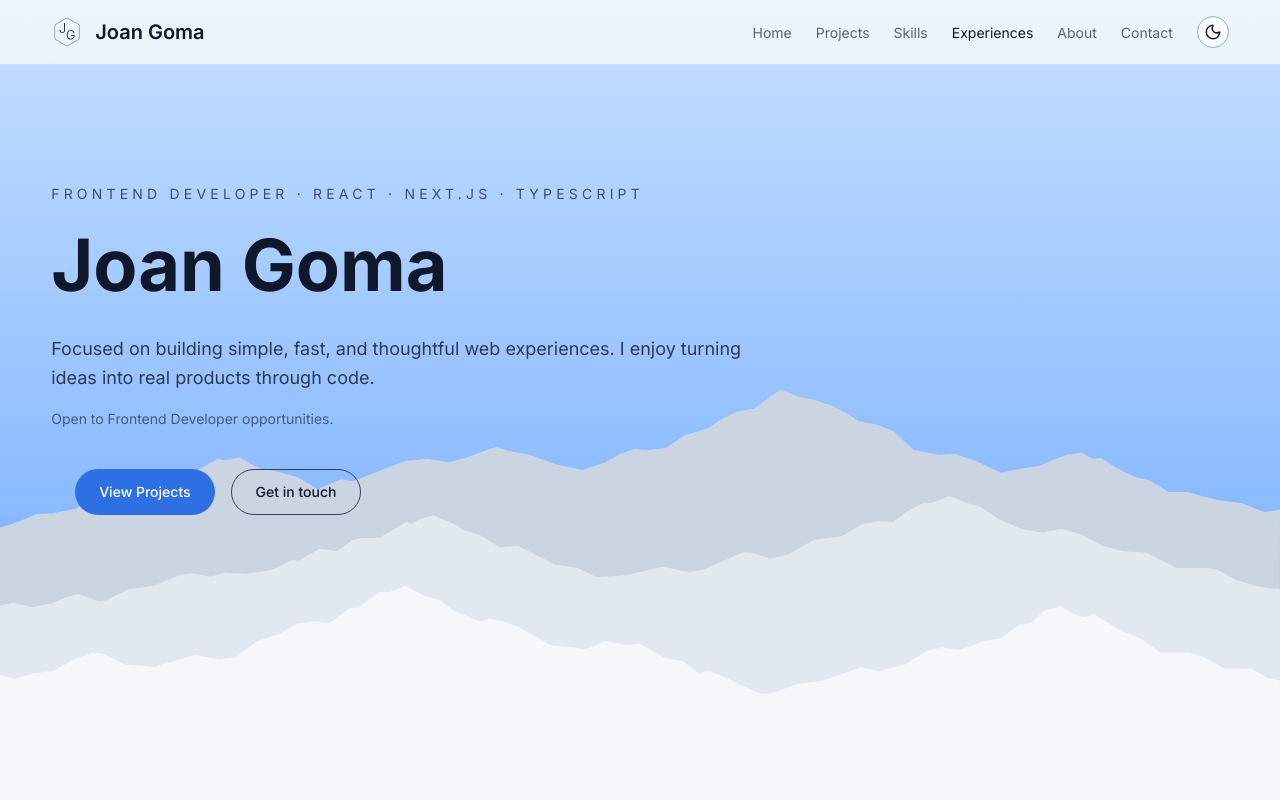
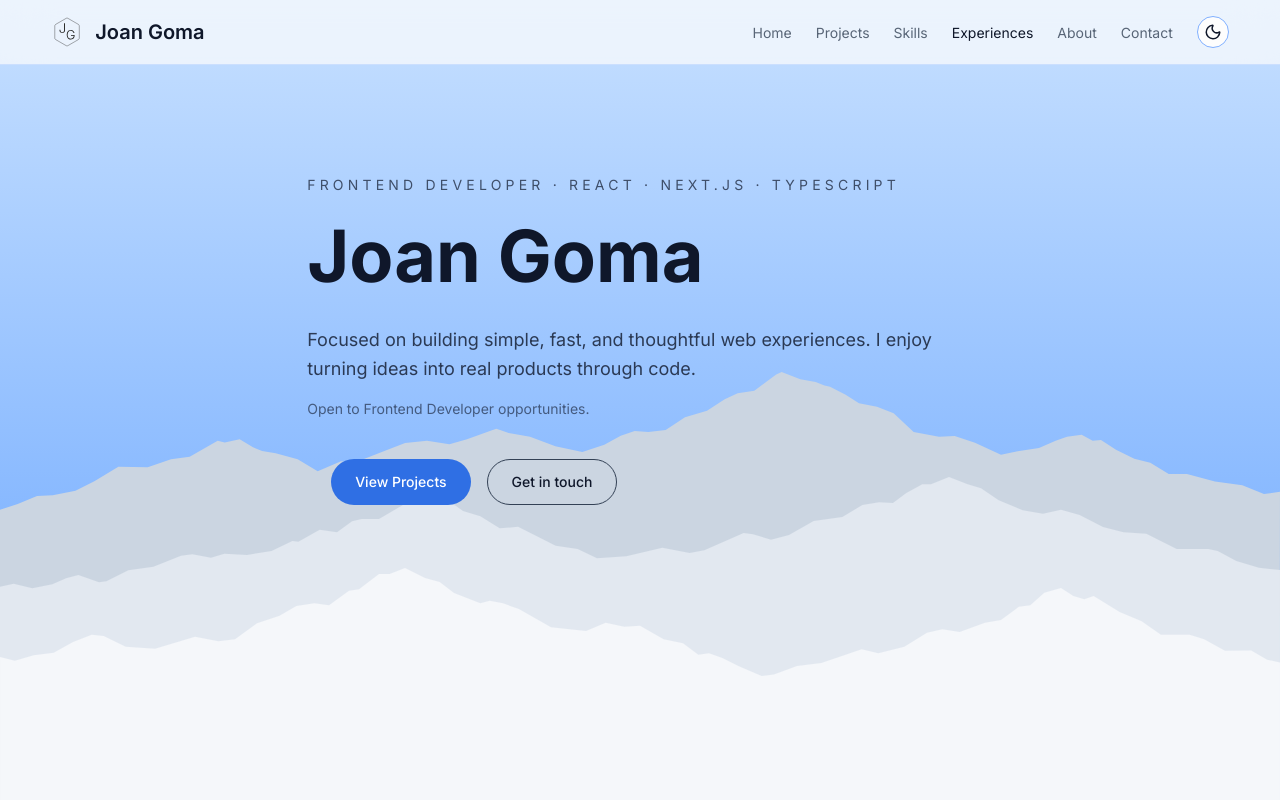
Before and after one commit to joangoma-code/portfolio, a Next.js app: page / in a window 1280 px wide. Shown: the top 800 px of the page. Built offline with nearby package versions, Linux system fonts and the light colour scheme.

Commit message:
home spacing fix

```diff
--- a/components/sections/HomeSection.tsx
+++ b/components/sections/HomeSection.tsx
@@ -30,10 +30,10 @@ export default function HomeSection() {
       ref={ref}
       className="relative flex min-h-dvh overflow-hidden items-center justify-center bg-linear-to-t from-(--color-background4) from-10% to-(--color-background5)"
     >
-      <Container className="z-50 mt-30 mb-60">
+
         <motion.div
           style={{ y: contentY }}
-          className="max-w-3xl"
+          className="mx-auto w-full px-[4vw] max-w-3xl z-50 mt-30 mb-60"
         >
           <p className="mb-4 text-sm uppercase tracking-[0.3em] opacity-70">
             Frontend Developer · React · Next.js · TypeScript
@@ -58,7 +58,7 @@ export default function HomeSection() {
             </Button>
           </div>
         </motion.div>
-      </Container>
+
         <div className="absolute inset-x-0 bottom-0 pointer-events-none">
           <motion.div
             style={{ y: mountain1Y }}
```
